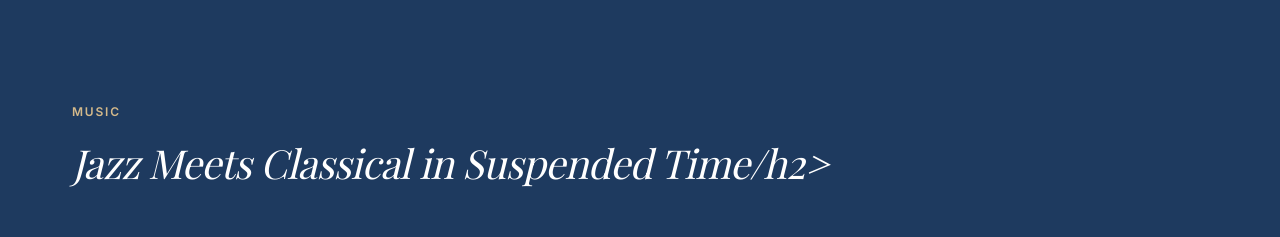
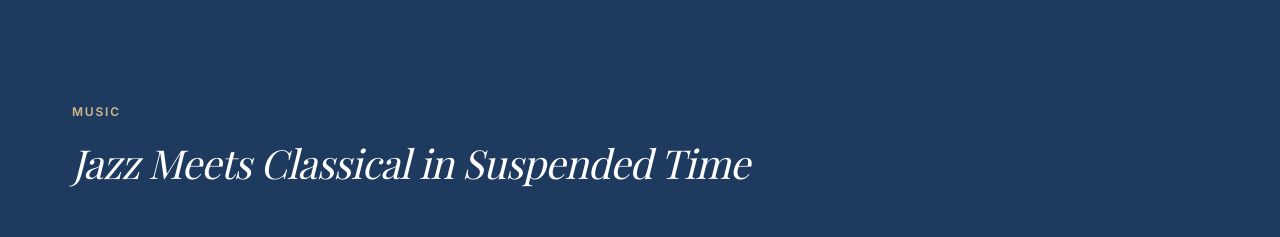
Before and after one commit to Phyusion/seankhozin.com, a plain HTML site: page index.html in a window 1280 px wide. Shown: the part 7400-7637 px from the top of the page. Drawn offline with nearby package versions, Linux system fonts and the light colour scheme; a web font is replaced by a local one.

Commit message:
Update index.html

```diff
--- a/index.html
+++ b/index.html
@@ -411,7 +411,7 @@
     <div class="container">
       <div class="section-header">
         <span class="section-label">Music</span>
-        <h2 class="section-title">Jazz Meets Classical in Suspended Time/h2>
+        <h2 class="section-title">Jazz Meets Classical in Suspended Time</h2>
       </div>
         <div class="music-embed">
           <iframe style="border-radius: 12px;" src="https://open.spotify.com/embed/artist/145UBQhx3rVoiOWrpJx2Sg?utm_source=generator&theme=0" width="100%" height="352" frameBorder="0" allowfullscreen="" allow="autoplay; clipboard-write; encrypted-media; fullscreen; picture-in-picture" loading="lazy"></iframe>
```
